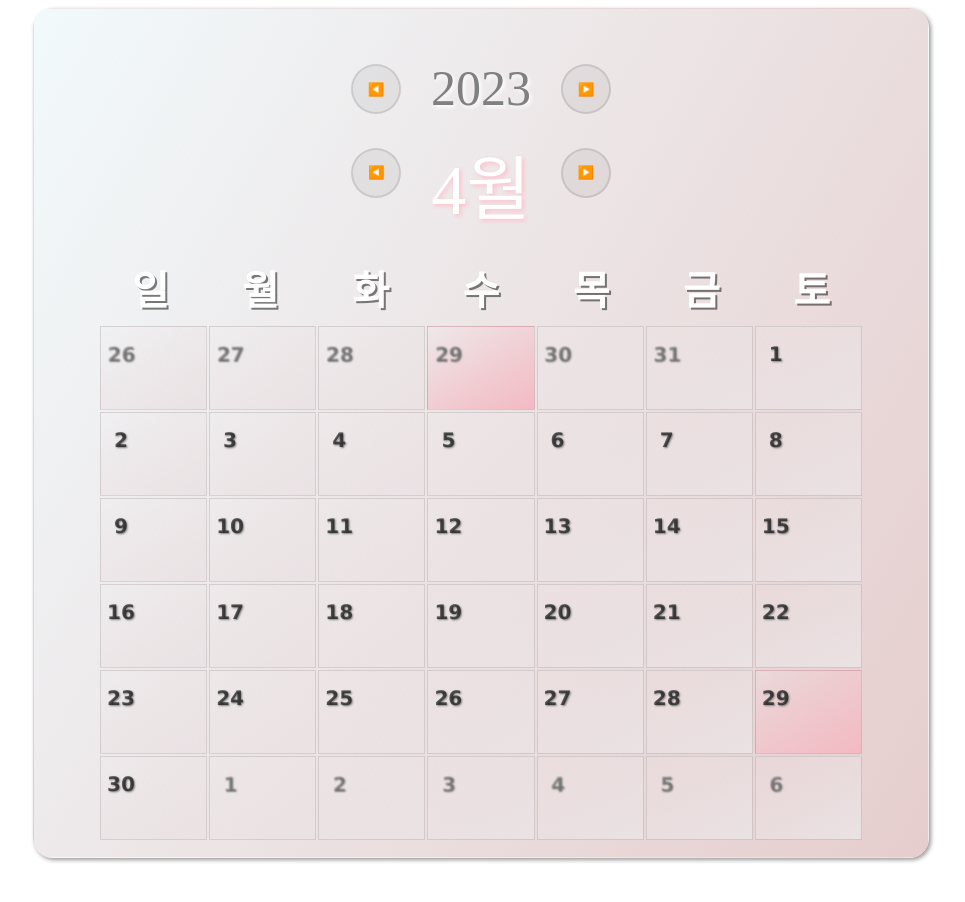
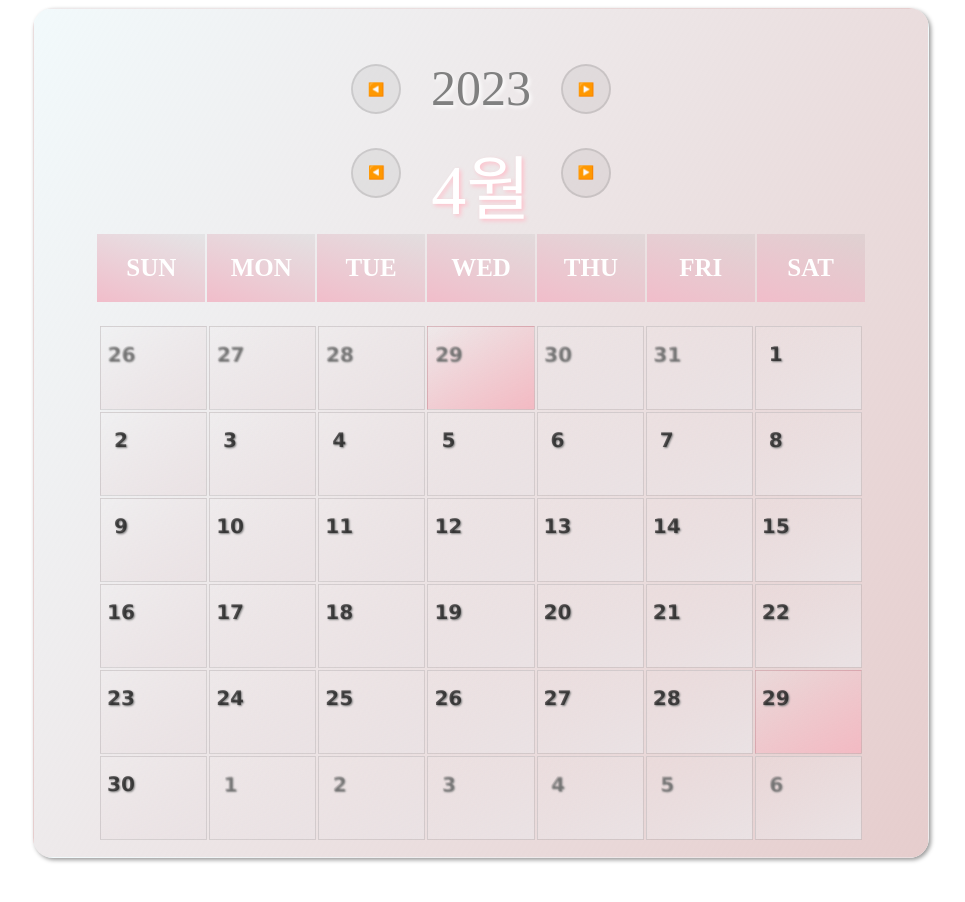
Before and after one commit to minsun0714/Diet_Diary_App, a React (Create React App) app: page / in a window 1280 px wide. Shown: the top 902 px of the page, without its empty margins (159-1124 px from the left). Built offline with nearby package versions, Linux system fonts and the light colour scheme.

Commit message:
💄 요일 한글에서 영어로 변경, 배경 색상 변경(linear gradient 사용)

```diff
--- a/src/components/Days.tsx
+++ b/src/components/Days.tsx
@@ -2,18 +2,19 @@ import React from "react";
 import styled from "styled-components";
 
 const Day = styled.th`
-  font-size: 40px;
-  width: 8.3vw;
+  font-size: 25px;
+  padding: 20px 0px 20px;
+  width: 8.43vw;
   color: white;
-  text-shadow: 2px 2px 0.5px rgba(0, 0, 0, 0.5);
+  background-image: linear-gradient(200deg, rgba(130, 124, 124, 0.1), #f1bdca);
 `;
 
 const DaysContainer = styled.thead`
   position: absolute;
-  margin-bottom: 290px;
+  margin-bottom: 330px;
 `;
 function Days() {
-  const days = ["일", "월", "화", "수", "목", "금", "토"];
+  const days = ["SUN", "MON", "TUE", "WED", "THU", "FRI", "SAT"];
   const showDays = days.map((day, idx) => <Day key={idx}>{day}</Day>);
   return (
     <DaysContainer>
```
